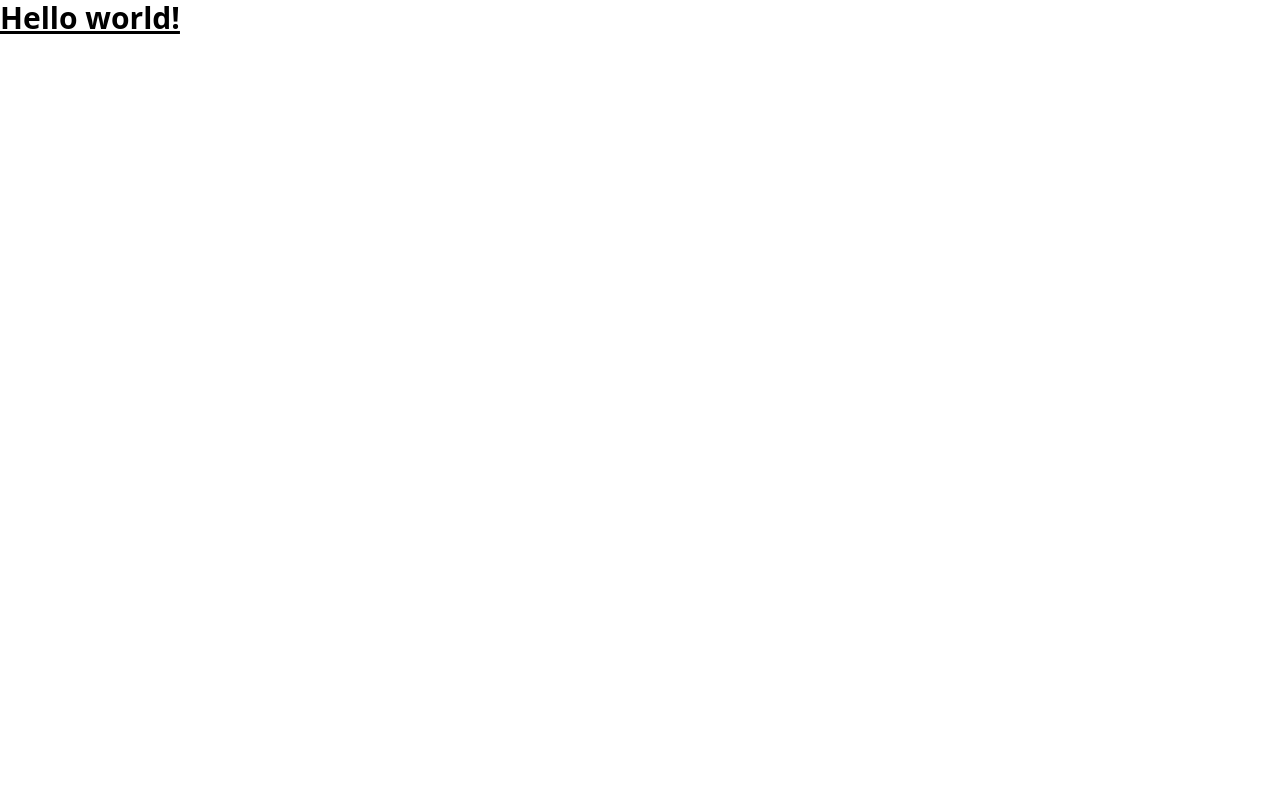
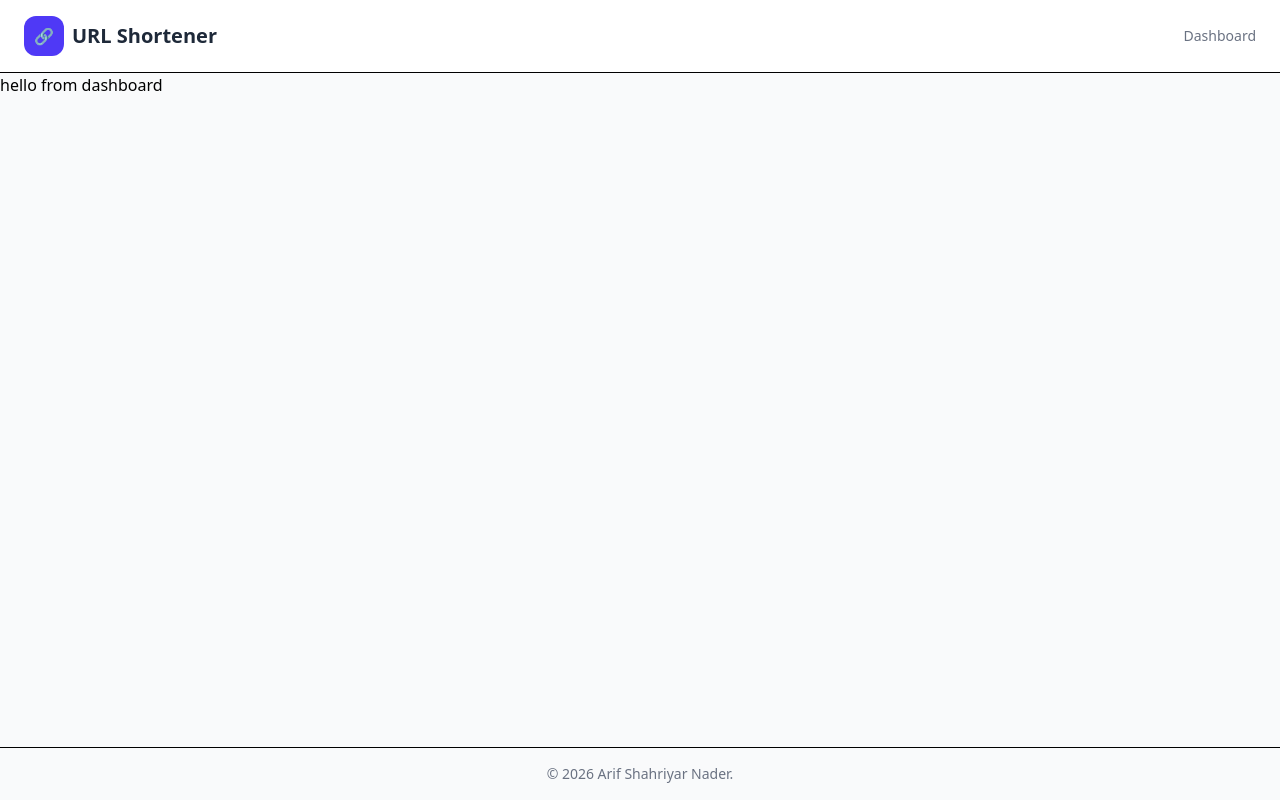
Before and after one commit to arifshahriyarnader/url-shortener-service, a React (Vite) app in the folder client/: page /dashboard in a window 1280 px wide. Built offline with nearby package versions, Linux system fonts and the light colour scheme.

Commit message:
add approutes and layout component

```diff
--- a/client/src/App.tsx
+++ b/client/src/App.tsx
@@ -1,11 +1,7 @@
+import { AppRoutes } from "./router";
+
 function App() {
-  return (
-    <>
-      <div>
-        <h1 className="text-3xl font-bold underline">Hello world!</h1>
-      </div>
-    </>
-  );
+  return <AppRoutes />;
 }
 
 export default App;
--- /dev/null
+++ b/client/src/components/layout/Dashboard.tsx
@@ -0,0 +1,11 @@
+
+
+const Dashboard = () => {
+    return (
+        <div>
+            hello from dashboard
+        </div>
+    );
+};
+
+export default Dashboard;
--- /dev/null
+++ b/client/src/components/layout/Footer.tsx
@@ -0,0 +1,11 @@
+const Footer = () => {
+  return (
+    <footer className="w-full border-t bg-gray-50">
+      <div className="mx-auto max-w-7xl px-6 py-4 text-center text-sm text-gray-500">
+        <p>&copy; {new Date().getFullYear()} Arif Shahriyar Nader.</p>
+      </div>
+    </footer>
+  );
+};
+
+export default Footer;
--- /dev/null
+++ b/client/src/components/layout/Header.tsx
@@ -0,0 +1,29 @@
+import { Link } from "react-router-dom";
+
+const Header = () => {
+  return (
+    <header className="w-full border-b bg-white">
+      <div className="mx-auto max-w-7xl px-6 py-4 flex items-center justify-between">
+        <Link to="/" className="flex items-center gap-2">
+          <div className="h-10 w-10 rounded-xl bg-indigo-600 flex items-center justify-center text-white font-bold">
+            🔗
+          </div>
+          <span className="text-xl font-semibold text-gray-800">URL Shortener</span>
+        </Link>
+
+        <div className="flex items-center gap-4">
+          <span className="text-sm text-gray-500">Dashboard</span>
+
+          {/* <button
+            disabled
+            className="rounded-lg border px-3 py-1.5 text-sm text-gray-400 cursor-not-allowed"
+          >
+            Logout
+          </button> */}
+        </div>
+      </div>
+    </header>
+  );
+};
+
+export default Header;
--- /dev/null
+++ b/client/src/components/layout/Layout.tsx
@@ -0,0 +1,14 @@
+import Header from "./Header";
+import Footer from "./Footer";
+
+const Layout = ({ children }: { children: React.ReactNode }) => {
+  return (
+    <div className="flex min-h-screen flex-col">
+      <Header />
+      <main className="flex-1 bg-gray-50">{children}</main>
+      <Footer />
+    </div>
+  );
+};
+
+export default Layout;
--- /dev/null
+++ b/client/src/router/AppRoutes.tsx
@@ -0,0 +1,17 @@
+import { BrowserRouter, Route, Routes } from "react-router-dom";
+import Layout from "../components/layout/Layout";
+import Dashboard from "../components/layout/Dashboard";
+
+const AppRoutes = () => {
+  return (
+    <BrowserRouter>
+      <Layout>
+        <Routes>
+          <Route path="/dashboard" element={<Dashboard />} />
+        </Routes>
+      </Layout>
+    </BrowserRouter>
+  );
+};
+
+export default AppRoutes;
--- /dev/null
+++ b/client/src/router/index.ts
@@ -0,0 +1 @@
+export {default as AppRoutes} from "./AppRoutes";
```
